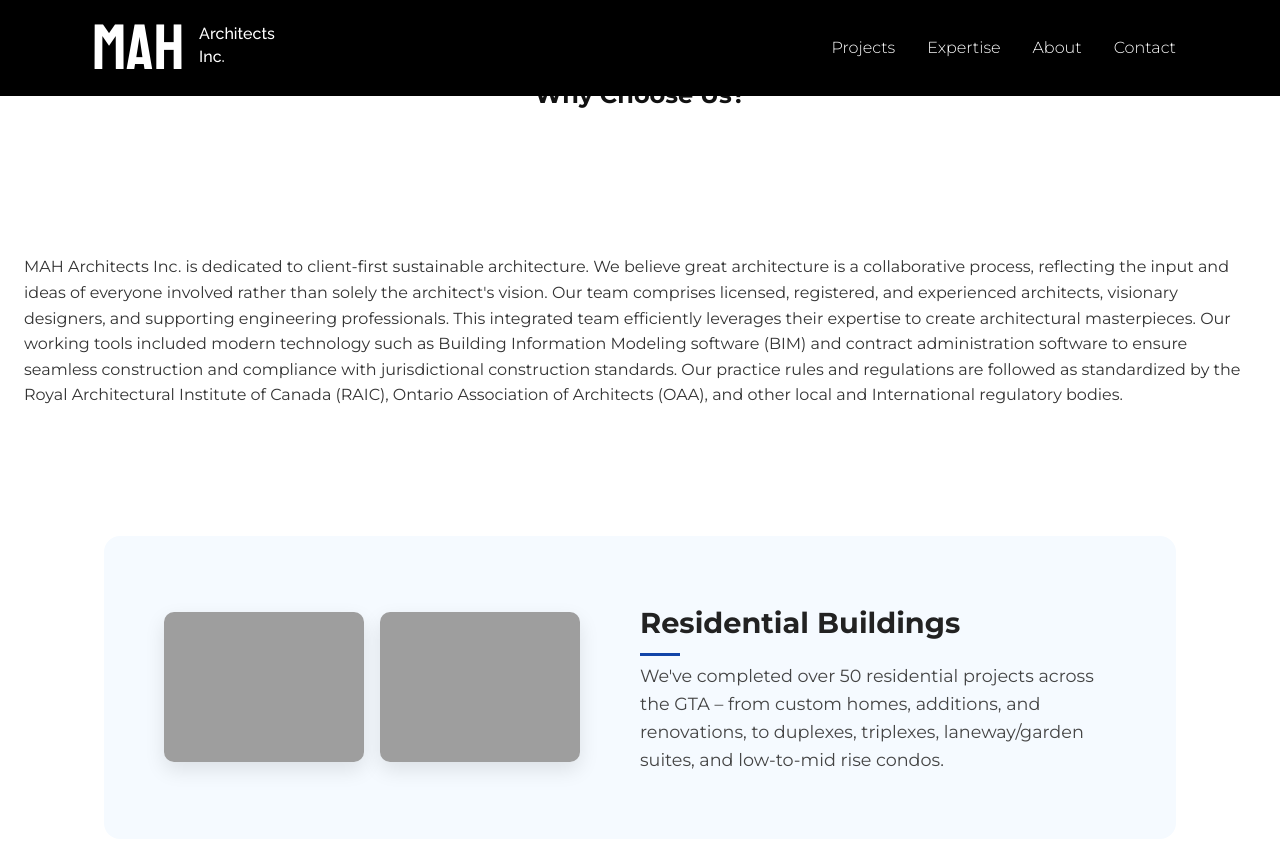
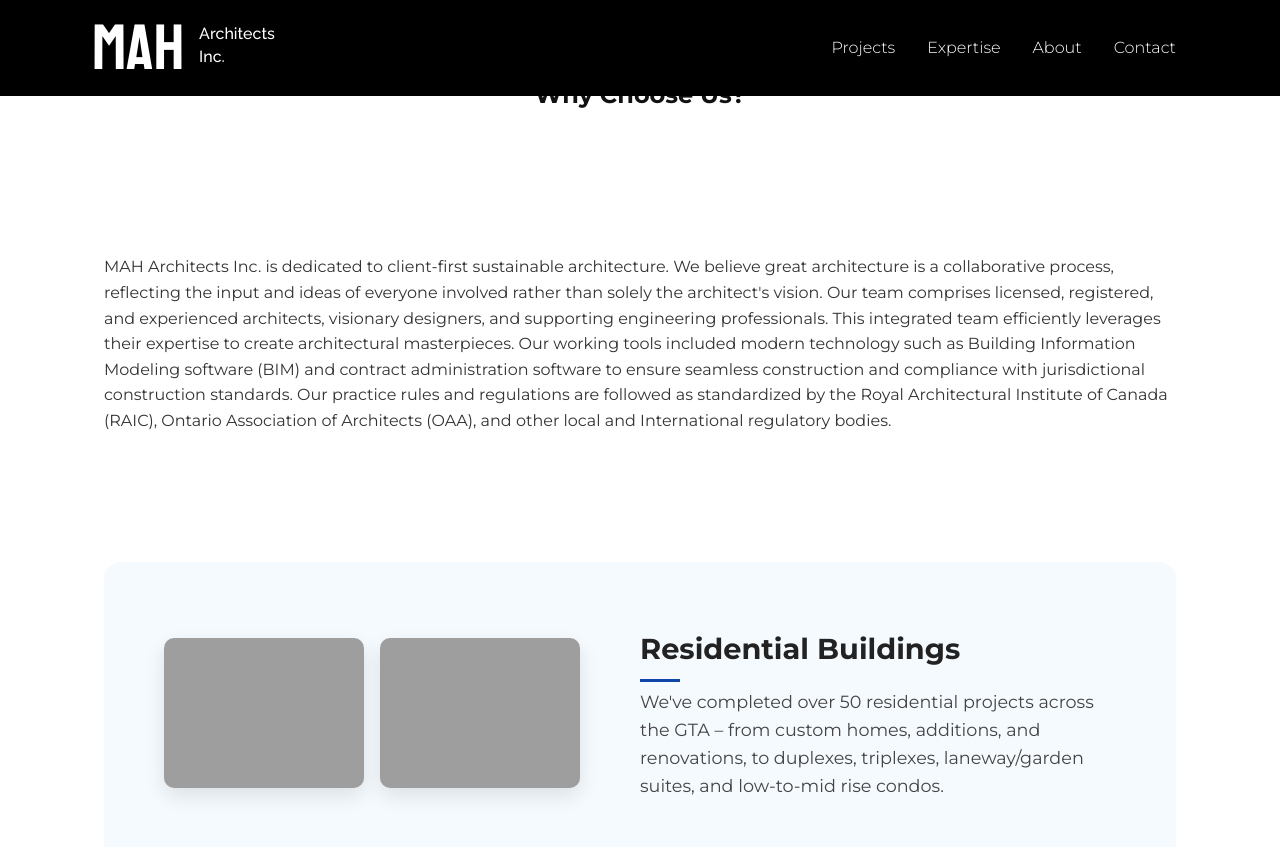
Before and after one commit to dewanmukto/mah-architects, a Jekyll site: the page built from index.md, in a window 1280 px wide and 900 px high, scrolled down 888 px. Shown: the top 847 px of the window. Built offline with Jekyll 4.4.1, drawn with Linux system fonts in a browser that asks for light colours; grey boxes are pictures that could not be loaded.

Commit message:
content container locked

```diff
--- a/_layouts/homepage.html
+++ b/_layouts/homepage.html
@@ -22,15 +22,15 @@ layout: default
   </div>
 </section>
 
-<!-- Why Choose Section -->
+<div class="content-container">
+
+  <!-- Why Choose Section -->
 <section class="centered-values">
   <h2>{{ page.why_choose_title }}</h2>
 </section>
 <section class="alternating-section">
  <p>{{ page.why_choose_text }}</p>
 </section>
-
-<div class="content-container">
 
 <!-- Alternating Image-Text Section -->
 <section id="expertise" class="alternating-section">
```
